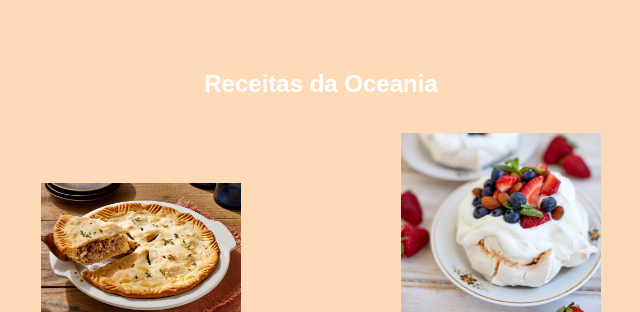
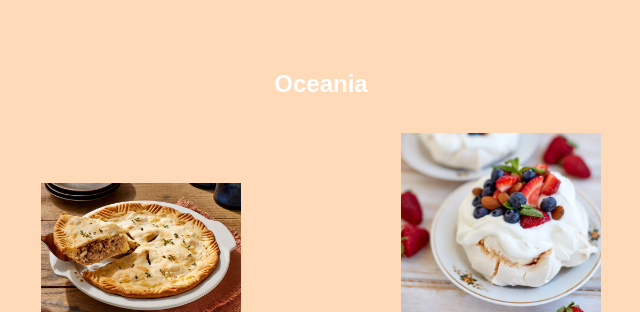
Before and after one commit to KeziaSilva/site-de-receitas, a plain HTML site: page oceania.html in a window 1280 px wide. Shown: the top 312 px of the page, without its empty margins (319-959 px from the left). Drawn offline with Linux system fonts and the light colour scheme; files whose address does not match are found by name.

Commit message:
Update oceania.html

```diff
--- a/oceania.html
+++ b/oceania.html
@@ -3,13 +3,13 @@
 <head>
     <meta charset="UTF-8">
     <meta name="viewport" content="width=device-width, initial-scale=1.0">
-    <title>Receitas da Oceania</title>
+    <title>Continente Oceânia</title>
     <link rel="stylesheet" href="styles.css">
 </head>
 <body>
 
     <section class="recipe-page">
-        <h2>Receitas da Oceania</h2>
+        <h2>Oceania</h2>
         <div class="recipe-list">
             <img src="meat-pie.jpg" alt="Meat Pie" onclick="alert('Meat Pie: Receita detalhada...')">
             <img src="lamington.jpg" alt="Lamington" onclick="alert('Lamington: Receita detalhada...')">
```
